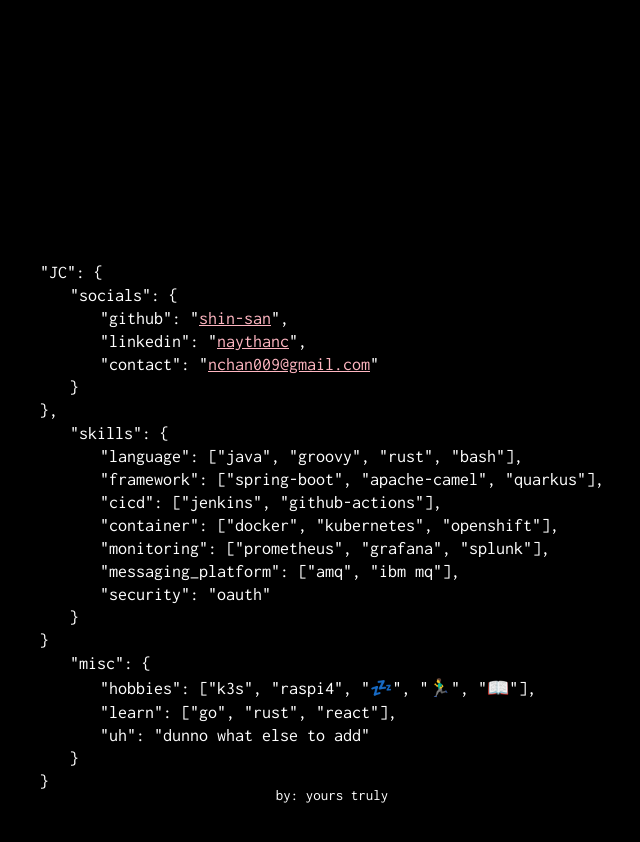
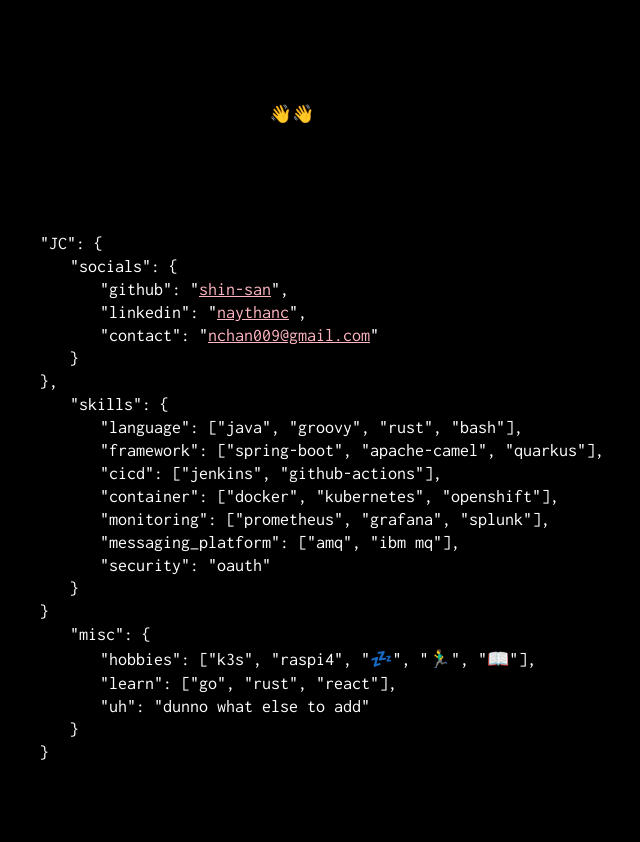
Before and after one commit to shin-san/simple-webapp, a React (Create React App) app: page / in a window 1280 px wide. Shown: the top 842 px of the page, without its empty margins (318-958 px from the left). Before the commit the page ends 813 px from the top, so only its background shows below. Built offline with nearby package versions, Linux system fonts and the light colour scheme.

Commit message:
formatting is still wip

```diff
--- a/src/App.js
+++ b/src/App.js
@@ -54,6 +54,7 @@
 
   return(
   <>
+      <div class="header"><p>👋👋</p></div>
       <p>"JC": &#123;</p>
       <div class="json-parent"><p>"socials": &#123;</p></div>
       <div class="json-child">
--- a/src/index.css
+++ b/src/index.css
@@ -1,10 +1,8 @@
 body {
-    height: 100%;
-    width: 100%;
     background: black;
     color: white;
     font-family: 'Inconsolata', monospace;
-    overflow-x: auto;
+    overflow-x: scroll;
 }
 
 a {
@@ -15,11 +13,16 @@
     margin: 5px;
 }
 
+div.header {
+    position: relative;
+    padding-bottom: 100px;
+    left: 40%;
+}
 div.body {
     border-radius: 1em;
     padding: 1em;
     position: absolute;
-    top: 30%;
+    top: 10%;
     left: 50%;
     transform: translate(-50%);
     font-size: large;
@@ -36,7 +39,7 @@
 div.footer {
   position: fixed;
   left: 0;
-  bottom: 0;
+  bottom: -60%;
   padding: 10px;
   width: 100%;
   text-align: center;
```
